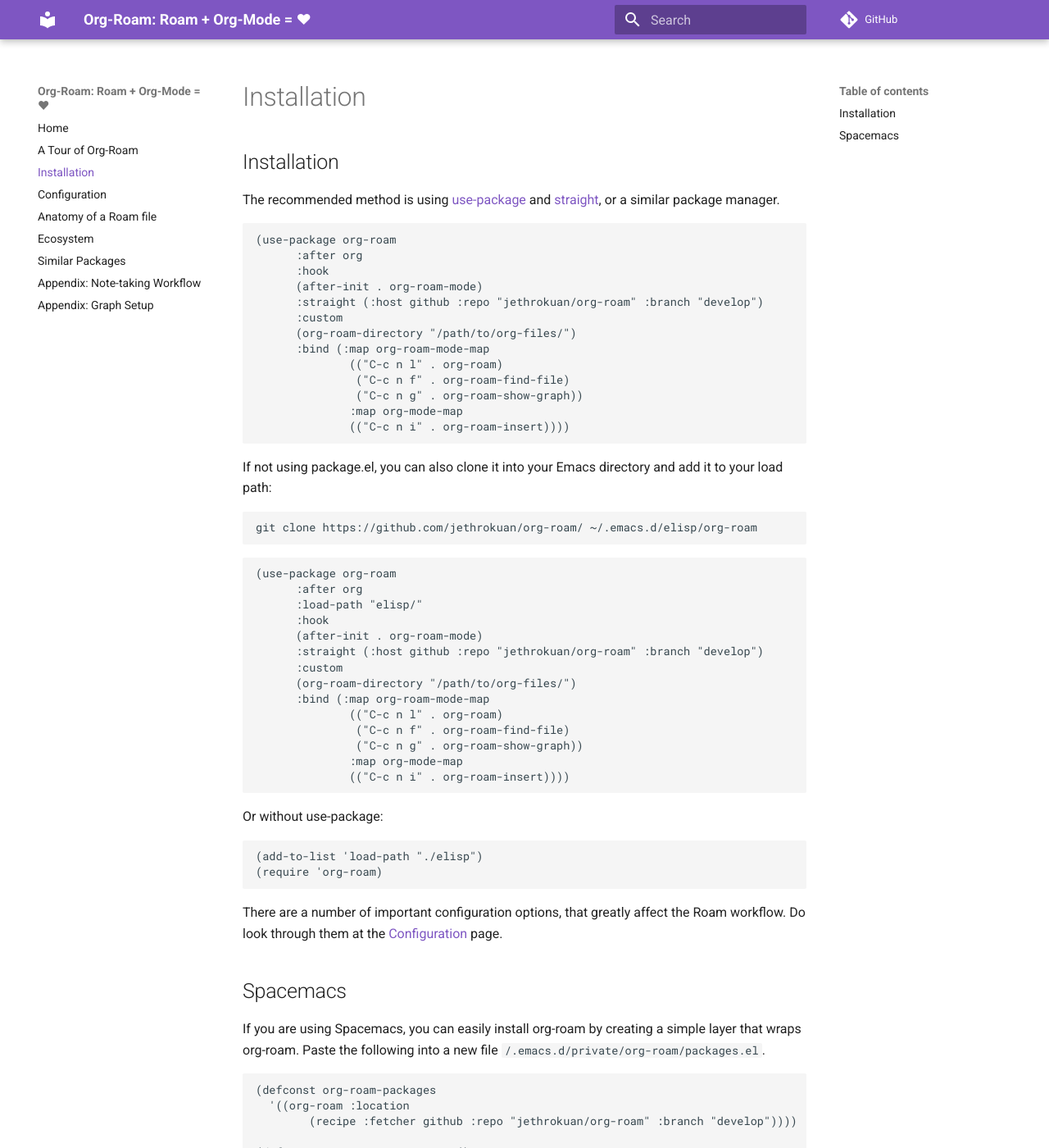
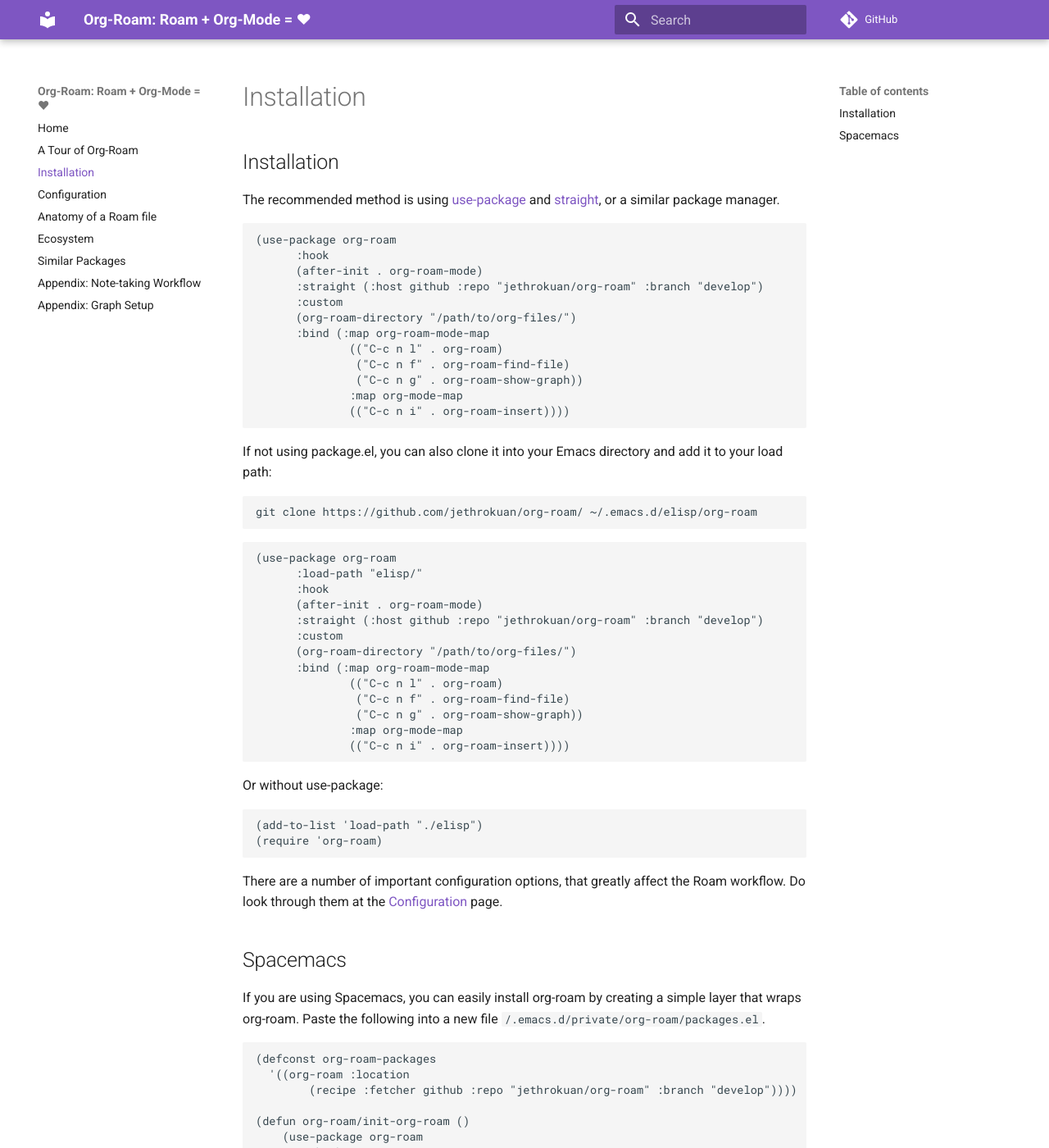
Before and after one commit to org-roam/org-roam, an MkDocs documentation site: the page built from doc/installation.md, in a window 1280 px wide and 1400 px high. Shown: the whole window at 82% size. Built offline with MkDocs 1.6.1 and Material for MkDocs 9.7.7, drawn with Linux system fonts in a browser that asks for light colours; comment, search, counter and statistics services are not loaded; some of the changed text lies outside the part shown.

Commit message:
(docs): remove `:after` from package install (#186)
Some of org-roam's functions (e.g. org-roam-today and
org-roam-find-file) should not need to have org loaded before use.

````diff
--- a/doc/installation.md
+++ b/doc/installation.md
@@ -5,7 +5,6 @@
 
 ```
 (use-package org-roam
-      :after org
       :hook
       (after-init . org-roam-mode)
       :straight (:host github :repo "jethrokuan/org-roam" :branch "develop")
@@ -28,7 +27,6 @@
 
 ```
 (use-package org-roam
-      :after org
       :load-path "elisp/"
       :hook
       (after-init . org-roam-mode)
@@ -66,7 +64,6 @@
 
 (defun org-roam/init-org-roam ()
     (use-package org-roam
-        :after org
         :hook
         (after-init . org-roam-mode)
         :custom
````
Also changed, not shown: README.md (+0 -1 lines).
